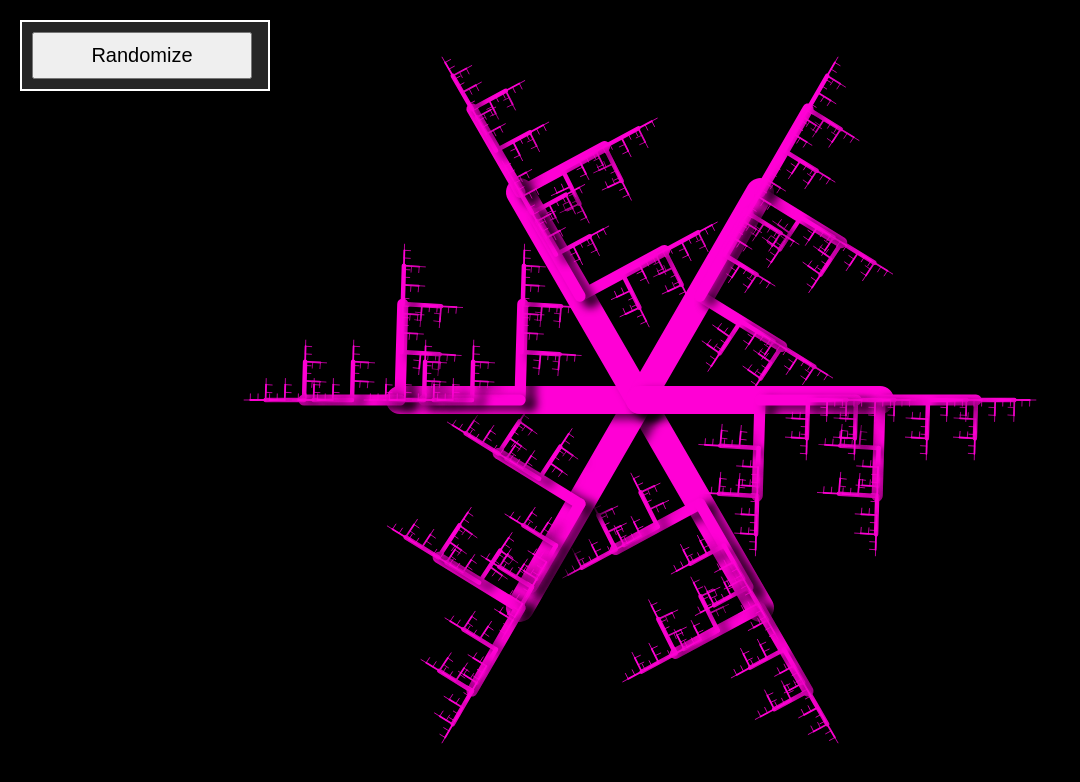
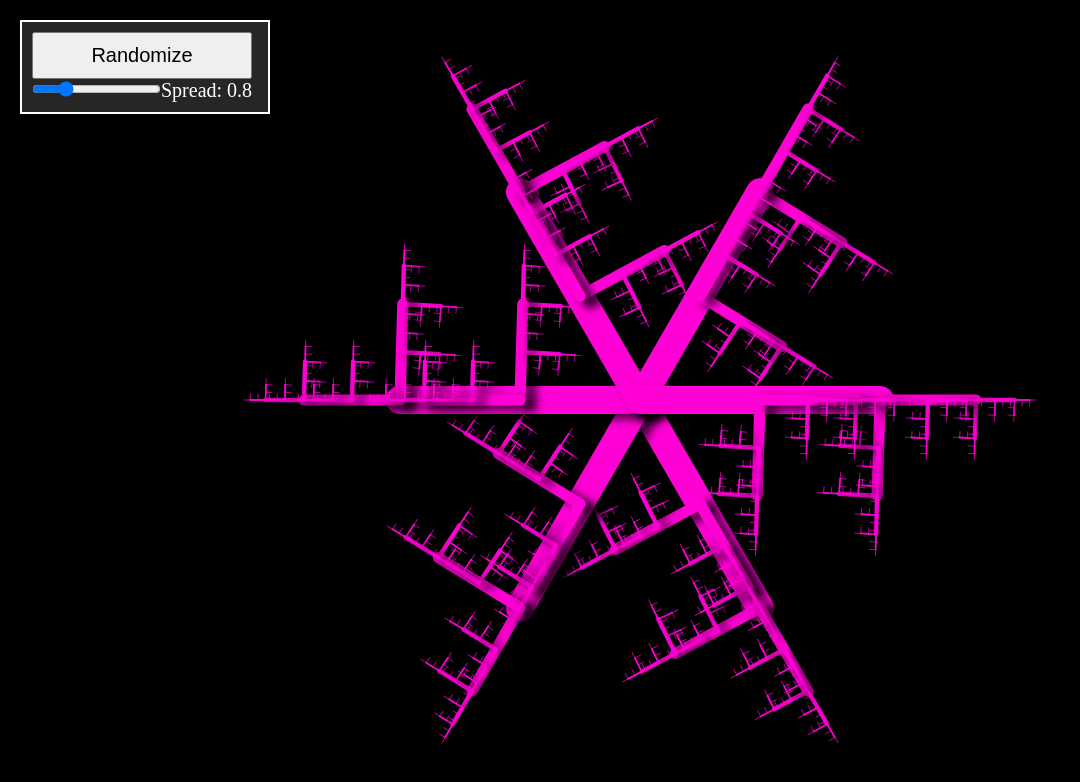
Before and after one commit to bktfuture/FractalGenerator, a plain HTML site: page index.html in a window 1280 px wide. Shown: the whole page, without its empty margins (0-1080 px from the left). Drawn offline with Linux system fonts and the light colour scheme.

Commit message:
added spread scale

```diff
--- a/index.html
+++ b/index.html
@@ -11,7 +11,11 @@
 		<canvas id="canvas1"></canvas>
 		<div id="controls">
 			<button id="randomizeButton">Randomize</button>
+			<div><input id="spread" type="range" min="0.1" max="3.1" step="0.1" value="1"><label for="spread">Spread: </label></input>
+
+			</div>
 		</div>
+
 		<script src="script.js"></script>
 	</body>
 </html>
--- a/script.js
+++ b/script.js
@@ -25,6 +25,15 @@ window.addEventListener('load', function () {
 
 	// controls
 	const randomizeBtn = document.getElementById('randomizeButton');
+	const sliderSpread = document.getElementById('spread');
+	const labelSpread = document.querySelector('[for="spread"]');
+
+	sliderSpread.addEventListener('change', function (e) {
+		console.log(e.target.value);
+		spread = e.target.value;
+		updateSliders();
+		drawFractal();
+	});
 
 	function drawBranch(level) {
 		if (level > maxLevel) return;
@@ -52,6 +61,11 @@ window.addEventListener('load', function () {
 			ctx.restore();
 		}
 	}
+	randomizeBtn.addEventListener('click', function () {
+		randomizeFractal();
+		drawFractal();
+		updateSliders();
+	});
 
 	function randomizeFractal() {
 		sides = Math.floor(Math.random() * 7 + 2);
@@ -60,11 +74,6 @@ window.addEventListener('load', function () {
 		color = 'hsl(' + Math.random() * 360 + ', 100%,50%)';
 		lineWidth = Math.floor(Math.random() * 20 + 10);
 	}
-
-	randomizeBtn.addEventListener('click', function () {
-		randomizeFractal();
-		drawFractal();
-	});
 
 	function drawFractal() {
 		ctx.clearRect(0, 0, canvas.width, canvas.height);
@@ -79,6 +88,11 @@ window.addEventListener('load', function () {
 		}
 		ctx.restore();
 	}
+	drawFractal();
 
-	drawFractal();
+	function updateSliders() {
+		sliderSpread.value = spread;
+		labelSpread.innerText = `Spread: ${Number(spread).toFixed(1)}`;
+	}
+	updateSliders();
 });
--- a/styles.css
+++ b/styles.css
@@ -27,3 +27,9 @@ button {
 	width: 220px;
 	font-size: 20px;
 }
+
+label,
+input {
+	color: white;
+	font-size: 20px;
+}
```
